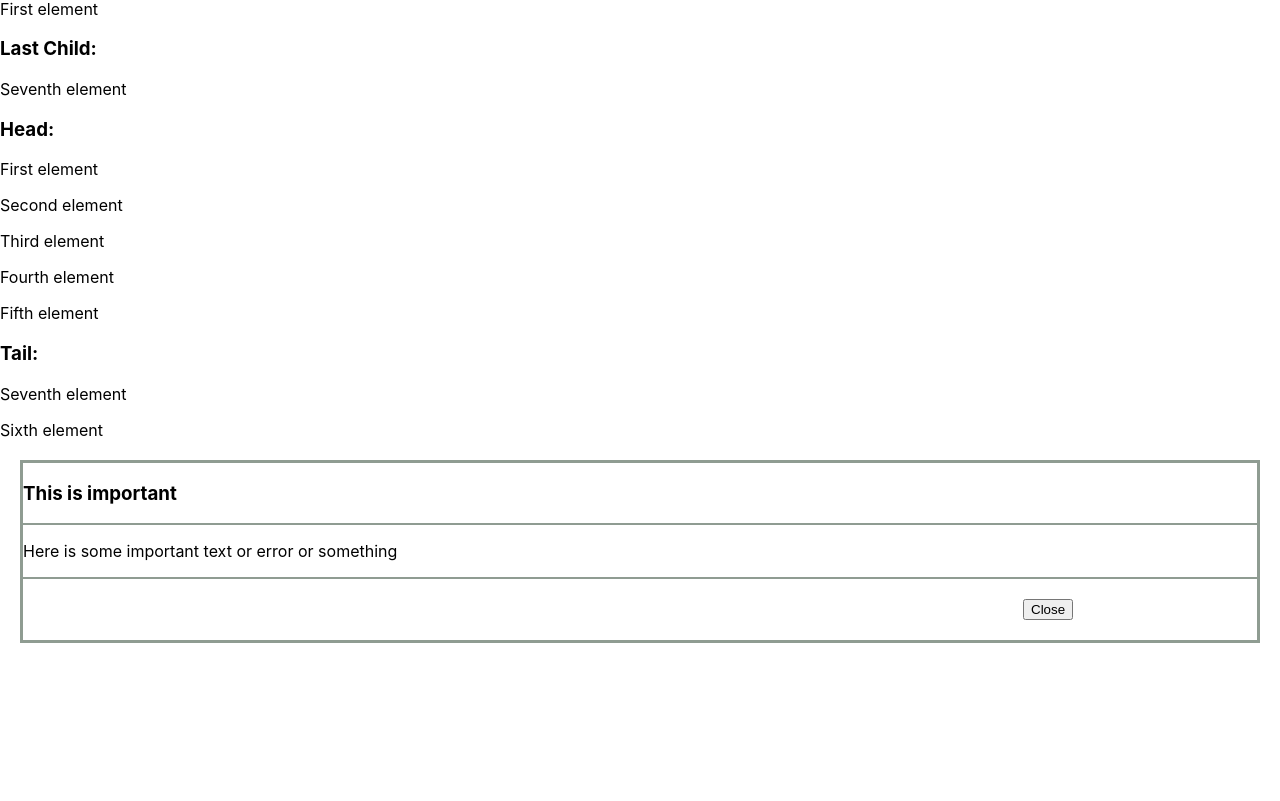
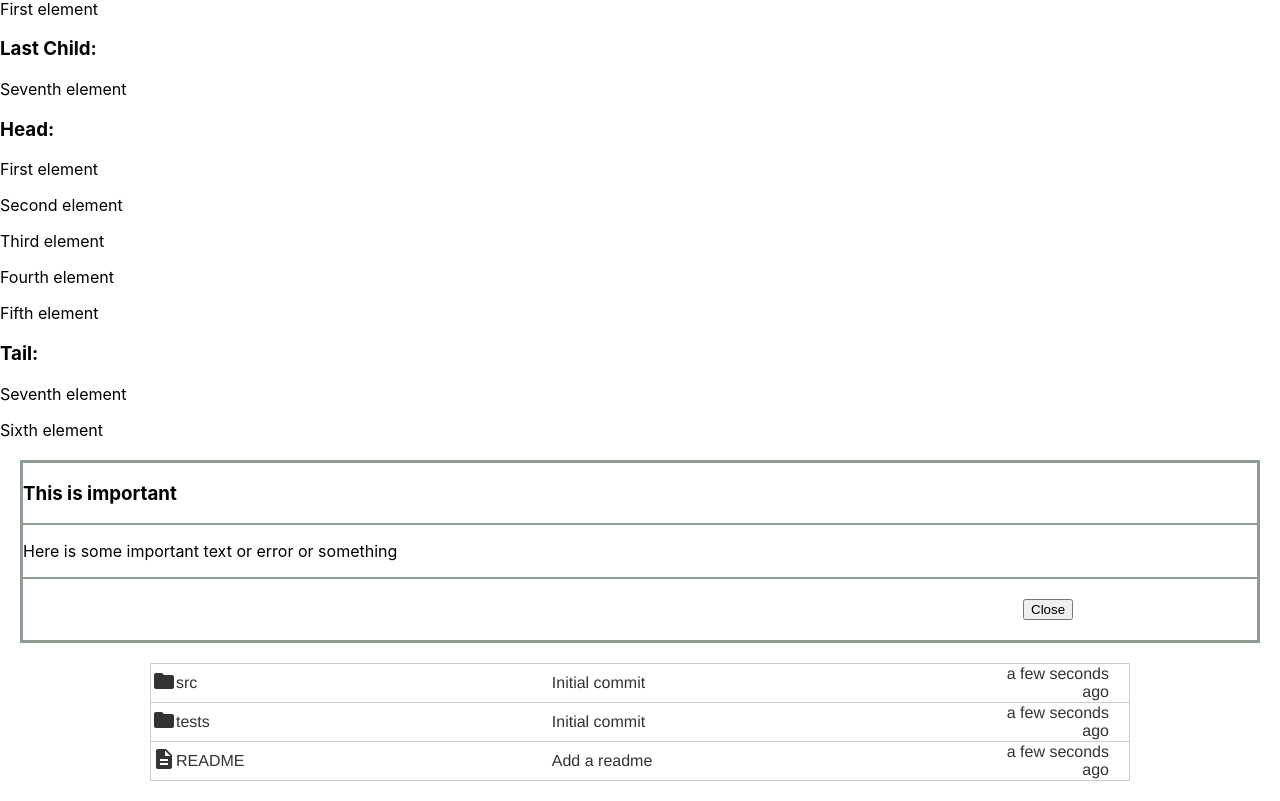
Before and after one commit to rijashaheed/pure-react-exercises, a React (Create React App) app: page / in a window 1280 px wide. Shown: the part 1450-2251 px from the top of the page. Before the commit the page ends 2113 px from the top, so only its background shows below. Built offline with nearby package versions, Linux system fonts and the light colour scheme; some icons are missing.

Commit message:
Completed Exercise 1 and 2 of GitHub file listing example

```diff
--- a/package.json
+++ b/package.json
@@ -8,6 +8,7 @@
     "@testing-library/jest-dom": "^4.2.4",
     "@testing-library/react": "^9.3.2",
     "@testing-library/user-event": "^7.1.2",
+    "moment": "^2.29.0",
     "react": "^16.13.1",
     "react-dom": "^16.13.1",
     "react-scripts": "3.4.3"
--- a/public/index.html
+++ b/public/index.html
@@ -3,6 +3,8 @@
   <head>
     <meta charset="utf-8" />
     <link rel="icon" href="%PUBLIC_URL%/favicon.ico" />
+    <link href="//netdna.bootstrapcdn.com/twitter-bootstrap/2.3.2/css/bootstrap-combined.no-icons.min.css" rel="stylesheet">
+    <link href="//netdna.bootstrapcdn.com/font-awesome/3.2.1/css/font-awesome.css" rel="stylesheet">
     <meta name="viewport" content="width=device-width, initial-scale=1" />
     <meta name="theme-color" content="#000000" />
     <meta
--- a/src/App.css
+++ b/src/App.css
@@ -1,7 +1,6 @@
 .box {
   justify-content: center;
   padding: 105px;
-
 }
 
 .envelope {
@@ -12,7 +11,7 @@
 
 .toPerson {
   grid-column: 1/6;
-    padding: .625em;
+  padding: 0.625em;
   grid-row: 1/-1;
 }
 
@@ -32,7 +31,7 @@
   grid-row: 1/1;
   border: 1px solid;
   margin-right: -12.5em; /*-200px*/
-    margin-top: .625em;
+  margin-top: 0.625em;
   display: flex;
 }
 
@@ -50,12 +49,10 @@
   justify-content: center;
   align-content: center;
   padding-bottom: 100px;
-
-
 }
 
 .creditCard {
-    background-color:#4287f5;
+  background-color: #4287f5;
   color: white;
   border: 1px;
   border-radius: 12px;
@@ -126,7 +123,7 @@
 }
 
 .poster {
-    border: blue solid 1 px
+  border: blue solid 1 px;
 }
 
 .email {
@@ -140,12 +137,12 @@
 
 .email__sender {
   grid-row: 1;
-    grid-column: 1/ span 2;
+  grid-column: 1 / span 2;
 }
 
 .email__subject {
   grid-row: 1;
-    grid-column: 2/ span 3;
+  grid-column: 2 / span 3;
   margin-left: 220px;
 }
 
@@ -168,11 +165,11 @@
 
 .errorBox {
   border: 1px;
-    margin: 40px 400px 20px ;
+  margin: 40px 400px 20px;
   padding: 20px;
   width: 300px;
   display: flex;
-    background-color:rgba(186, 152, 138, 0.7);
+  background-color: rgba(186, 152, 138, 0.7);
   color: #d64418;
   font-size: 17px;
 }
@@ -190,3 +187,36 @@
   margin: 20px;
   margin-left: 1000px;
 }
+
+/*GitHub example*/
+
+.fileList {
+  font-family: Helvetica, sans-serif;
+  width: 100%;
+  max-width: 980px;
+  max-height: 50px;
+  height: 100%;
+  color: #333;
+  margin: 0 auto;
+  border: 1px solid #ccc;
+  border-collapse: collapse;
+  margin-bottom: 20px;
+}
+
+.fileList td {
+  border-top: 1px solid #ccc;
+}
+
+.file__Parent {
+  display: flex;
+}
+
+.file__name {
+  align-self: center;
+}
+
+.age {
+  width: 125px;
+  text-align: right;
+  padding-right: 20px;
+}
--- a/src/App.js
+++ b/src/App.js
@@ -6,6 +6,7 @@ import Poster from "./PropTypesExercise4";
 import Email from "./PropTypesExercise5";
 import ErrorBox from "./ChildrenExercise1";
 import Dialog from "./ChildrenExercise3";
+import FileList from "./GithubFileListExample_Exercise1";
 
 // import ErrorBox from './ChildrenExercise1';
 // import Children from "./ChildrenExercise2";
@@ -13,6 +14,7 @@ import Dialog from "./ChildrenExercise3";
 import img from "../src/logo.svg";
 import ChildrenArray from "./ChildrenExercise2";
 
+//GitHub example
 function App() {
   const testPerson = {
     name: "James Smith",
@@ -70,6 +72,36 @@ function App() {
       "-July 15th 2016 Read this issue on the web https://reactnewsletterjs.com/issue/36?sid=3QGDYBX###Comme",
   };
 
+  const testFiles = [
+    {
+      id: 1,
+      name: "src",
+      type: "folder",
+      updates_at: "2020-07-11 21:24:00",
+      latestCommit: {
+        message: "Initial commit",
+      },
+    },
+    {
+      id: 2,
+      name: "tests",
+      type: "folder",
+      updates_at: "2020-07-11 21:24:00",
+      latestCommit: {
+        message: "Initial commit",
+      },
+    },
+    {
+      id: 3,
+      name: "README",
+      type: "file",
+      updates_at: "2020-07-11 21:24:00",
+      latestCommit: {
+        message: "Add a readme",
+      },
+    },
+  ];
+
   return (
     <div className="App">
       <AddressLabel person={testPerson} />
@@ -96,6 +128,8 @@ function App() {
         <p>Here is some important text or error or something</p>
         <button className="dialogButton">Close</button>
       </Dialog>
+      <FileList files={testFiles}></FileList>
+
     </div>
   );
 }
--- /dev/null
+++ b/src/GithubFileExampleExercise2/CommitMessage.js
@@ -0,0 +1,13 @@
+import React from 'react';
+import PropTypes from 'prop-types';
+import '../App.css';
+
+const CommitMessage = ({ commit }) => (
+    <span>{commit.message}</span>
+  );
+
+  CommitMessage.propTypes = {
+    commit: PropTypes.object.isRequired,
+  };
+
+export default CommitMessage;
--- /dev/null
+++ b/src/GithubFileExampleExercise2/FileName.js
@@ -0,0 +1,35 @@
+import React from "react";
+import PropTypes from "prop-types";
+import DescriptionIcon from "@material-ui/icons/Description";
+import FolderIcon from "@material-ui/icons/Folder";
+
+const FileIcon = ({ file }) => {
+  if (file.type === "folder") {
+    return (
+      <div className="folderIcon">
+        <FolderIcon />
+      </div>
+    );
+  } else {
+    return (
+      <div className="fileIcon">
+        <DescriptionIcon />
+      </div>
+    );
+  }
+};
+
+const FileName = ({ file }) => (
+  <div className="file__Parent">
+    <div>
+      <FileIcon file={file} />
+    </div>
+    <div className="file__name">{file.name}</div>
+  </div>
+);
+
+FileName.propTypes = {
+  file: PropTypes.object.isRequired,
+};
+
+export default FileName;
--- /dev/null
+++ b/src/GithubFileExampleExercise2/Time.js
@@ -0,0 +1,16 @@
+import React from 'react';
+import PropTypes from 'prop-types';
+import moment from 'moment';
+
+const Time = ({ time }) => {
+    const timeString = moment(time).fromNow();
+    return (
+    <span>{timeString}</span>
+    )
+};
+
+Time.propTypes = {
+    time: PropTypes.string.isRequired
+}
+
+export default Time;
--- /dev/null
+++ b/src/GithubFileListExample_Exercise1.js
@@ -0,0 +1,40 @@
+import React from "react";
+import PropTypes from "prop-types";
+import "./App.css";
+import Time from "./GithubFileExampleExercise2/Time";
+import CommitMessage from "./GithubFileExampleExercise2/CommitMessage";
+import FileName from "./GithubFileExampleExercise2/FileName";
+
+const FileList = ({ files }) => (
+  <table className="fileList">
+    <tbody>
+      {files.map((file) => (
+        <FileListItem key={file.id} file={file}></FileListItem>
+      ))}
+    </tbody>
+  </table>
+);
+
+FileList.propTypes = {
+  files: PropTypes.array,
+};
+
+const FileListItem = ({ file }) => (
+  <tr className="fileList__item">
+    <td>
+      <FileName file={file} />
+    </td>
+    <td colspan="2" className="commit__message">
+      <CommitMessage commit={file.latestCommit} />
+    </td>
+    <td className="age">
+      <Time time={file.updated_at} />
+    </td>
+  </tr>
+);
+
+FileListItem.propTypes = {
+  file: PropTypes.object.isRequired,
+};
+
+export default FileList;
```
Also changed, not shown: 1 other file (tests, documents, lock files or other folders). Lines whose indentation alone changed are shown as unchanged.
